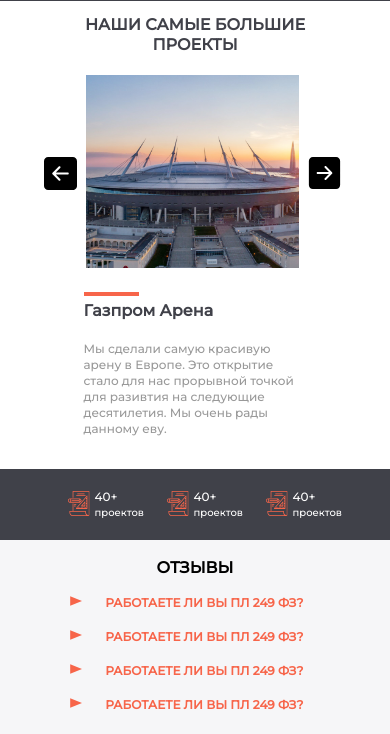
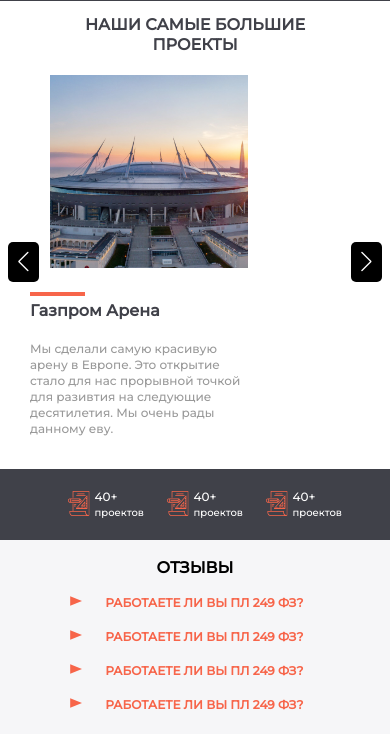
Before and after one commit to Ekaterina24/Visiting_card, a PHP site: page / in a window 390 px wide. Shown: the part 1622-2356 px from the top of the page. Run offline with PHP 8.4, Linux system fonts and the light colour scheme.

Commit message:
new our projects

```diff
--- a/css/style.css
+++ b/css/style.css
@@ -460,6 +460,10 @@ header .main__menu__item:hover {
     display: inline-block;
 }
 
+.swip4 {
+    display: none;
+}
+
 
 /* -------------6ой блок------------- */
 
@@ -1353,6 +1357,7 @@ body._lock {
         height: 193px;
         margin: 0 9px;
         vertical-align: top;
+        margin-left: 90px;
     }
 
     .container-our-big-project {
@@ -1369,12 +1374,14 @@ body._lock {
         margin: 24px 0 5px 0;
         width: 55px;
         height: 4px;
+        margin-left: 30px;
     }
 
     .our-big-project__card h3 {
         text-align: left;
         font-size: 16px;
         line-height: 20px;
+        margin-left: 30px;
     }
 
     .our-big-project__card p {
@@ -1383,6 +1390,7 @@ body._lock {
         line-height: 16px;
         margin-bottom: 32px;
         max-width: 223px;
+        margin-left: 30px;
     }
 
     .arrow {
@@ -1405,6 +1413,14 @@ body._lock {
         margin-left: -40px;
     }
 
+    .our-big-project__cards {
+        display: none;
+    }
+
+    .swip4 {
+        display: block;
+    }
+
     /* -----------5ый блок----------- */
 
     .our-big-project__icons {
@@ -1429,6 +1445,16 @@ body._lock {
 
     .icons-container {
         max-width: 255px;
+    }
+
+    .swip4 .swiper-button-prev::after,
+    .swip4 .swiper-button-next::after {
+        color: white;
+        font-size: 20px;
+        background-color: black;
+        border-radius: 5px;
+        width: 40px;
+        padding: 10px;
     }
 
 
--- a/index.html
+++ b/index.html
@@ -695,7 +695,14 @@
                     стандартной "рыбой" для текстов на латинице с начала XVI века. <span>стандартной "рыбой" для текстов
                         на
                         латинице с начала XVI века.</span></p>
-                <a href="#">Подробнее о компании</a>
+                <a id="btn-more" href="#more" onclick="opentext('more'); return false">Подробнее о компании</a>
+                <p style="display: none;" id="more">Lorem Ipsum - это текст-"рыба", часто используемый в печати и
+                    вэб-дизайне.
+                    Lorem Ipsum является
+                    стандартной "рыбой" для текстов на латинице с начала XVI века. <span>стандартной "рыбой" для текстов
+                        на
+                        латинице с начала XVI века.</span></p>
+
             </div>
 
             <div class="choose-image">
@@ -755,6 +762,7 @@
             <div class="our-big-project__title">
                 <h2>Наши самые большие проекты</h2>
             </div>
+
             <div class="our-big-project__cards">
                 <div class="our-big-project__card">
                     <div class="our-big-progect__arrows">
@@ -785,6 +793,58 @@
                 </div>
 
             </div>
+
+            <div class="swip4-wrapper">
+                <div class="swip4 swiper-container">
+                    <div class="swip-wrapper swiper-wrapper">
+                        <div class="swip-slide swiper-slide">
+                            <div class="our-big-project__card">
+                                <div class="our-big-progect__arrows">
+                                    <img class="image-project" src="images/Rectangle 3.png" alt="">
+                                </div>
+                                <hr>
+                                <h3>Газпром Арена</h3>
+                                <p>Мы сделали самую красивую арену в Европе. Это открытие стало для нас прорывной точкой
+                                    для
+                                    разивтия на следующие десятилетия. Мы очень рады данному еву.</p>
+                            </div>
+                        </div>
+
+
+                        <div class="swip-slide swiper-slide">
+                            <div class="our-big-project__card">
+                                <div class="our-big-progect__arrows">
+                                    <img class="image-project" src="images/Rectangle 3.png" alt="">
+                                </div>
+                                <hr>
+                                <h3>Газпром Арена</h3>
+                                <p>Мы сделали самую красивую арену в Европе. Это открытие стало для нас прорывной точкой
+                                    для
+                                    разивтия на следующие десятилетия. Мы очень рады данному еву.</p>
+                            </div>
+                        </div>
+
+                        <div class="swip-slide swiper-slide">
+                            <div class="our-big-project__card">
+                                <div class="our-big-progect__arrows">
+                                    <img class="image-project" src="images/Rectangle 3.png" alt="">
+                                </div>
+                                <hr>
+                                <h3>Газпром Арена</h3>
+                                <p>Мы сделали самую красивую арену в Европе. Это открытие стало для нас прорывной точкой
+                                    для
+                                    разивтия на следующие десятилетия. Мы очень рады данному еву.</p>
+                            </div>
+                        </div>
+                    </div>
+                    <div class="swiper-button-prev"></div>
+                    <div class="swiper-button-next"></div>
+
+                </div>
+            </div>
+
+
+
         </div>
 
         <div class="our-big-project__icons">
@@ -846,18 +906,27 @@
             <div class="reviews__hidden" id="box" style="display: none;">
                 <img src="images/Pie charts.png" alt="chart" align="left" class="first">
                 <img src="images/Pie charts.png" alt="chart" class="hidden">
-                <p>Lorem Ipsum - это текст-"рыба", часто используемый в печати и вэб-дизайне. Lorem Ipsum является
-                    стандартной "рыбой" для текстов на латинице с начала XVI века. В то время некий безымянный печатник
-                    создал большую коллекцию размеров и форм шрифтов, используя Lorem Ipsum для распечатки образцов.
+                <p>Lorem Ipsum - это текст-"рыба", часто используемый в печати и вэб-дизайне. Lorem Ipsum
+                    является
+                    стандартной "рыбой" для текстов на латинице с начала XVI века. В то время некий
+                    безымянный печатник
+                    создал большую коллекцию размеров и форм шрифтов, используя Lorem Ipsum для распечатки
+                    образцов.
                     <br><br>
                 <p class="p-hidden">
-                    Lorem Ipsum - это текст-"рыба", часто используемый в печати и вэб-дизайне. Lorem Ipsum является
-                    стандартной "рыбой" для текстов на латинице с начала XVI века. В то время некий безымянный печатник
-                    создал большую коллекцию размеров и форм шрифтов, используя Lorem Ipsum для распечатки образцов.
+                    Lorem Ipsum - это текст-"рыба", часто используемый в печати и вэб-дизайне. Lorem Ipsum
+                    является
+                    стандартной "рыбой" для текстов на латинице с начала XVI века. В то время некий
+                    безымянный печатник
+                    создал большую коллекцию размеров и форм шрифтов, используя Lorem Ipsum для распечатки
+                    образцов.
                     <br><br>
-                    Lorem Ipsum - это текст-"рыба", часто используемый в печати и вэб-дизайне. Lorem Ipsum является
-                    стандартной "рыбой" для текстов на латинице с начала XVI века. В то время некий безымянный печатник
-                    создал большую коллекцию размеров и форм шрифтов, используя Lorem Ipsum для распечатки образцов.
+                    Lorem Ipsum - это текст-"рыба", часто используемый в печати и вэб-дизайне. Lorem Ipsum
+                    является
+                    стандартной "рыбой" для текстов на латинице с начала XVI века. В то время некий
+                    безымянный печатник
+                    создал большую коллекцию размеров и форм шрифтов, используя Lorem Ipsum для распечатки
+                    образцов.
                 </p>
                 </p>
             </div>
@@ -870,18 +939,27 @@
             <div class="reviews__hidden" id="box2" style="display: none;">
                 <img src="images/Pie charts.png" alt="chart" align="left" class="first">
                 <img src="images/Pie charts.png" alt="chart" class="hidden">
-                <p>Lorem Ipsum - это текст-"рыба", часто используемый в печати и вэб-дизайне. Lorem Ipsum является
-                    стандартной "рыбой" для текстов на латинице с начала XVI века. В то время некий безымянный печатник
-                    создал большую коллекцию размеров и форм шрифтов, используя Lorem Ipsum для распечатки образцов.
+                <p>Lorem Ipsum - это текст-"рыба", часто используемый в печати и вэб-дизайне. Lorem Ipsum
+                    является
+                    стандартной "рыбой" для текстов на латинице с начала XVI века. В то время некий
+                    безымянный печатник
+                    создал большую коллекцию размеров и форм шрифтов, используя Lorem Ipsum для распечатки
+                    образцов.
                     <br><br>
                 <p class="p-hidden">
-                    Lorem Ipsum - это текст-"рыба", часто используемый в печати и вэб-дизайне. Lorem Ipsum является
-                    стандартной "рыбой" для текстов на латинице с начала XVI века. В то время некий безымянный печатник
-                    создал большую коллекцию размеров и форм шрифтов, используя Lorem Ipsum для распечатки образцов.
+                    Lorem Ipsum - это текст-"рыба", часто используемый в печати и вэб-дизайне. Lorem Ipsum
+                    является
+                    стандартной "рыбой" для текстов на латинице с начала XVI века. В то время некий
+                    безымянный печатник
+                    создал большую коллекцию размеров и форм шрифтов, используя Lorem Ipsum для распечатки
+                    образцов.
                     <br><br>
-                    Lorem Ipsum - это текст-"рыба", часто используемый в печати и вэб-дизайне. Lorem Ipsum является
-                    стандартной "рыбой" для текстов на латинице с начала XVI века. В то время некий безымянный печатник
-                    создал большую коллекцию размеров и форм шрифтов, используя Lorem Ipsum для распечатки образцов.
+                    Lorem Ipsum - это текст-"рыба", часто используемый в печати и вэб-дизайне. Lorem Ipsum
+                    является
+                    стандартной "рыбой" для текстов на латинице с начала XVI века. В то время некий
+                    безымянный печатник
+                    создал большую коллекцию размеров и форм шрифтов, используя Lorem Ipsum для распечатки
+                    образцов.
                 </p>
                 </p>
             </div>
@@ -894,18 +972,27 @@
             <div class="reviews__hidden" id="box3" style="display: none;">
                 <img src="images/Pie charts.png" alt="chart" align="left" class="first">
                 <img src="images/Pie charts.png" alt="chart" class="hidden">
-                <p>Lorem Ipsum - это текст-"рыба", часто используемый в печати и вэб-дизайне. Lorem Ipsum является
-                    стандартной "рыбой" для текстов на латинице с начала XVI века. В то время некий безымянный печатник
-                    создал большую коллекцию размеров и форм шрифтов, используя Lorem Ipsum для распечатки образцов.
+                <p>Lorem Ipsum - это текст-"рыба", часто используемый в печати и вэб-дизайне. Lorem Ipsum
+                    является
+                    стандартной "рыбой" для текстов на латинице с начала XVI века. В то время некий
+                    безымянный печатник
+                    создал большую коллекцию размеров и форм шрифтов, используя Lorem Ipsum для распечатки
+                    образцов.
                     <br><br>
                 <p class="p-hidden">
-                    Lorem Ipsum - это текст-"рыба", часто используемый в печати и вэб-дизайне. Lorem Ipsum является
-                    стандартной "рыбой" для текстов на латинице с начала XVI века. В то время некий безымянный печатник
-                    создал большую коллекцию размеров и форм шрифтов, используя Lorem Ipsum для распечатки образцов.
+                    Lorem Ipsum - это текст-"рыба", часто используемый в печати и вэб-дизайне. Lorem Ipsum
+                    является
+                    стандартной "рыбой" для текстов на латинице с начала XVI века. В то время некий
+                    безымянный печатник
+                    создал большую коллекцию размеров и форм шрифтов, используя Lorem Ipsum для распечатки
+                    образцов.
                     <br><br>
-                    Lorem Ipsum - это текст-"рыба", часто используемый в печати и вэб-дизайне. Lorem Ipsum является
-                    стандартной "рыбой" для текстов на латинице с начала XVI века. В то время некий безымянный печатник
-                    создал большую коллекцию размеров и форм шрифтов, используя Lorem Ipsum для распечатки образцов.
+                    Lorem Ipsum - это текст-"рыба", часто используемый в печати и вэб-дизайне. Lorem Ipsum
+                    является
+                    стандартной "рыбой" для текстов на латинице с начала XVI века. В то время некий
+                    безымянный печатник
+                    создал большую коллекцию размеров и форм шрифтов, используя Lorem Ipsum для распечатки
+                    образцов.
                 </p>
                 </p>
             </div>
@@ -918,18 +1005,27 @@
             <div class="reviews__hidden" id="box4" style="display: none;">
                 <img src="images/Pie charts.png" alt="chart" align="left" class="first">
                 <img src="images/Pie charts.png" alt="chart" class="hidden">
-                <p>Lorem Ipsum - это текст-"рыба", часто используемый в печати и вэб-дизайне. Lorem Ipsum является
-                    стандартной "рыбой" для текстов на латинице с начала XVI века. В то время некий безымянный печатник
-                    создал большую коллекцию размеров и форм шрифтов, используя Lorem Ipsum для распечатки образцов.
+                <p>Lorem Ipsum - это текст-"рыба", часто используемый в печати и вэб-дизайне. Lorem Ipsum
+                    является
+                    стандартной "рыбой" для текстов на латинице с начала XVI века. В то время некий
+                    безымянный печатник
+                    создал большую коллекцию размеров и форм шрифтов, используя Lorem Ipsum для распечатки
+                    образцов.
                     <br><br>
                 <p class="p-hidden">
-                    Lorem Ipsum - это текст-"рыба", часто используемый в печати и вэб-дизайне. Lorem Ipsum является
-                    стандартной "рыбой" для текстов на латинице с начала XVI века. В то время некий безымянный печатник
-                    создал большую коллекцию размеров и форм шрифтов, используя Lorem Ipsum для распечатки образцов.
+                    Lorem Ipsum - это текст-"рыба", часто используемый в печати и вэб-дизайне. Lorem Ipsum
+                    является
+                    стандартной "рыбой" для текстов на латинице с начала XVI века. В то время некий
+                    безымянный печатник
+                    создал большую коллекцию размеров и форм шрифтов, используя Lorem Ipsum для распечатки
+                    образцов.
                     <br><br>
-                    Lorem Ipsum - это текст-"рыба", часто используемый в печати и вэб-дизайне. Lorem Ipsum является
-                    стандартной "рыбой" для текстов на латинице с начала XVI века. В то время некий безымянный печатник
-                    создал большую коллекцию размеров и форм шрифтов, используя Lorem Ipsum для распечатки образцов.
+                    Lorem Ipsum - это текст-"рыба", часто используемый в печати и вэб-дизайне. Lorem Ipsum
+                    является
+                    стандартной "рыбой" для текстов на латинице с начала XVI века. В то время некий
+                    безымянный печатник
+                    создал большую коллекцию размеров и форм шрифтов, используя Lorem Ipsum для распечатки
+                    образцов.
                 </p>
                 </p>
             </div>
@@ -954,10 +1050,12 @@
                                         <img src="images/points.svg" alt="points">
                                         <h3>Название статьи 1</h3>
                                     </div>
-                                    <p>Lorem Ipsum - это текст-"рыба", часто используемый в печати и вэб-дизайне. Lorem
+                                    <p>Lorem Ipsum - это текст-"рыба", часто используемый в печати и
+                                        вэб-дизайне. Lorem
                                         Ipsum
                                         является
-                                        стандартной "рыбой" для текстов на латинице с начала XVI века. В то время некий
+                                        стандартной "рыбой" для текстов на латинице с начала XVI века. В то
+                                        время некий
                                         безымянный
                                         печатник
                                         создал большую коллекцию размеров и форм шрифтов.</p>
@@ -983,10 +1081,12 @@
                                         <img src="images/points.svg" alt="points">
                                         <h3>Название статьи 2</h3>
                                     </div>
-                                    <p>Lorem Ipsum - это текст-"рыба", часто используемый в печати и вэб-дизайне. Lorem
+                                    <p>Lorem Ipsum - это текст-"рыба", часто используемый в печати и
+                                        вэб-дизайне. Lorem
                                         Ipsum
                                         является
-                                        стандартной "рыбой" для текстов на латинице с начала XVI века. В то время некий
+                                        стандартной "рыбой" для текстов на латинице с начала XVI века. В то
+                                        время некий
                                         безымянный
                                         печатник
                                         создал большую коллекцию размеров и форм шрифтов.</p>
@@ -1009,10 +1109,12 @@
                                         <img src="images/points.svg" alt="points">
                                         <h3>Название статьи 3</h3>
                                     </div>
-                                    <p>Lorem Ipsum - это текст-"рыба", часто используемый в печати и вэб-дизайне. Lorem
+                                    <p>Lorem Ipsum - это текст-"рыба", часто используемый в печати и
+                                        вэб-дизайне. Lorem
                                         Ipsum
                                         является
-                                        стандартной "рыбой" для текстов на латинице с начала XVI века. В то время некий
+                                        стандартной "рыбой" для текстов на латинице с начала XVI века. В то
+                                        время некий
                                         безымянный
                                         печатник
                                         создал большую коллекцию размеров и форм шрифтов.</p>
@@ -1035,10 +1137,12 @@
                                         <img src="images/points.svg" alt="points">
                                         <h3>Название статьи 4</h3>
                                     </div>
-                                    <p>Lorem Ipsum - это текст-"рыба", часто используемый в печати и вэб-дизайне. Lorem
+                                    <p>Lorem Ipsum - это текст-"рыба", часто используемый в печати и
+                                        вэб-дизайне. Lorem
                                         Ipsum
                                         является
-                                        стандартной "рыбой" для текстов на латинице с начала XVI века. В то время некий
+                                        стандартной "рыбой" для текстов на латинице с начала XVI века. В то
+                                        время некий
                                         безымянный
                                         печатник
                                         создал большую коллекцию размеров и форм шрифтов.</p>
@@ -1061,10 +1165,12 @@
                                         <img src="images/points.svg" alt="points">
                                         <h3>Название статьи 5</h3>
                                     </div>
-                                    <p>Lorem Ipsum - это текст-"рыба", часто используемый в печати и вэб-дизайне. Lorem
+                                    <p>Lorem Ipsum - это текст-"рыба", часто используемый в печати и
+                                        вэб-дизайне. Lorem
                                         Ipsum
                                         является
-                                        стандартной "рыбой" для текстов на латинице с начала XVI века. В то время некий
+                                        стандартной "рыбой" для текстов на латинице с начала XVI века. В то
+                                        время некий
                                         безымянный
                                         печатник
                                         создал большую коллекцию размеров и форм шрифтов.</p>
```
Also changed, not shown: other parts of css/style.css (+48 -2 lines), js/script.js (+70 -0 lines).
